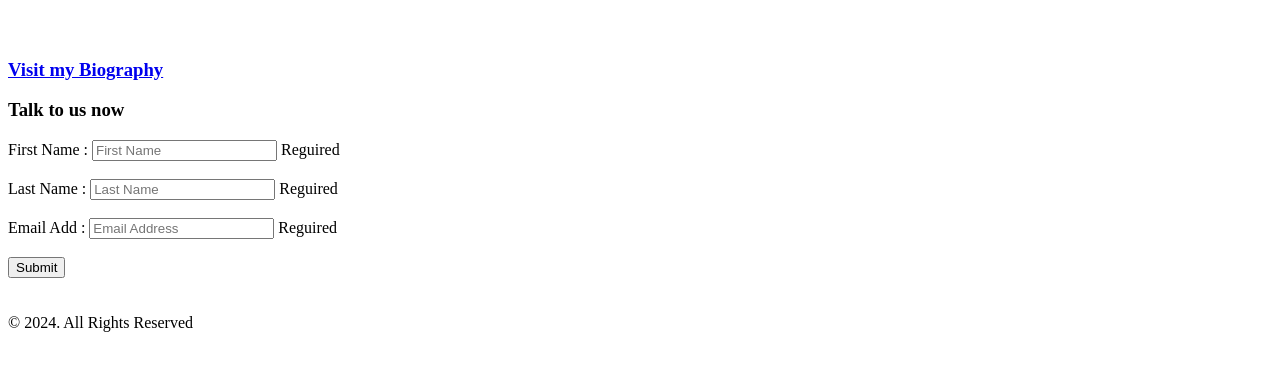
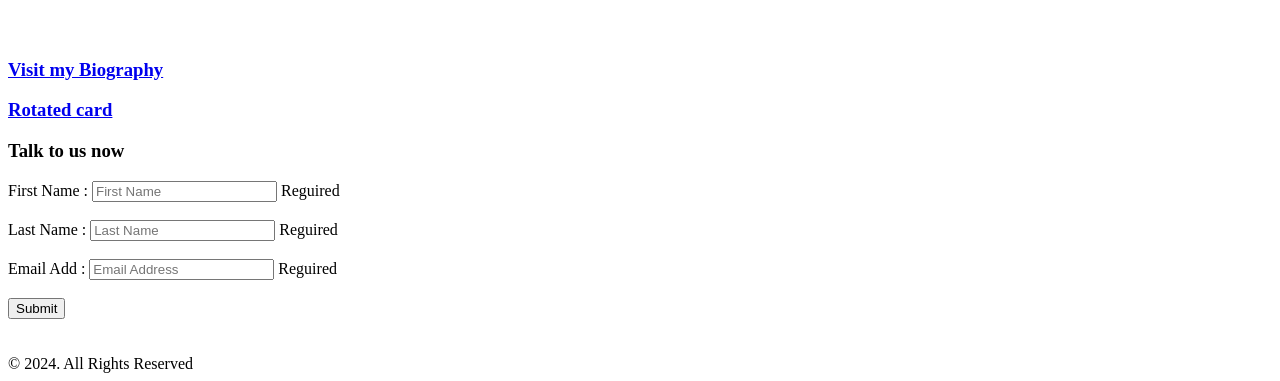
Before and after one commit to ohisiojohn/Assignment1, a plain HTML site: page Index.html in a window 1280 px wide. Shown: the part 805-1186 px from the top of the page. Before the commit the page ends 1145 px from the top, so only its background shows below. Drawn offline with Linux system fonts and the light colour scheme.

Commit message:
Update Index.html

```diff
--- a/Index.html
+++ b/Index.html
@@ -24,6 +24,7 @@
         <br>
         <br>
         <h3><a href="Biography.html">Visit my Biography</a></h3>
+        <h3><a href="Roate.html">Rotated card</a></h3>
 
 
         <p><h3>Talk to us now</h3></p>
```
